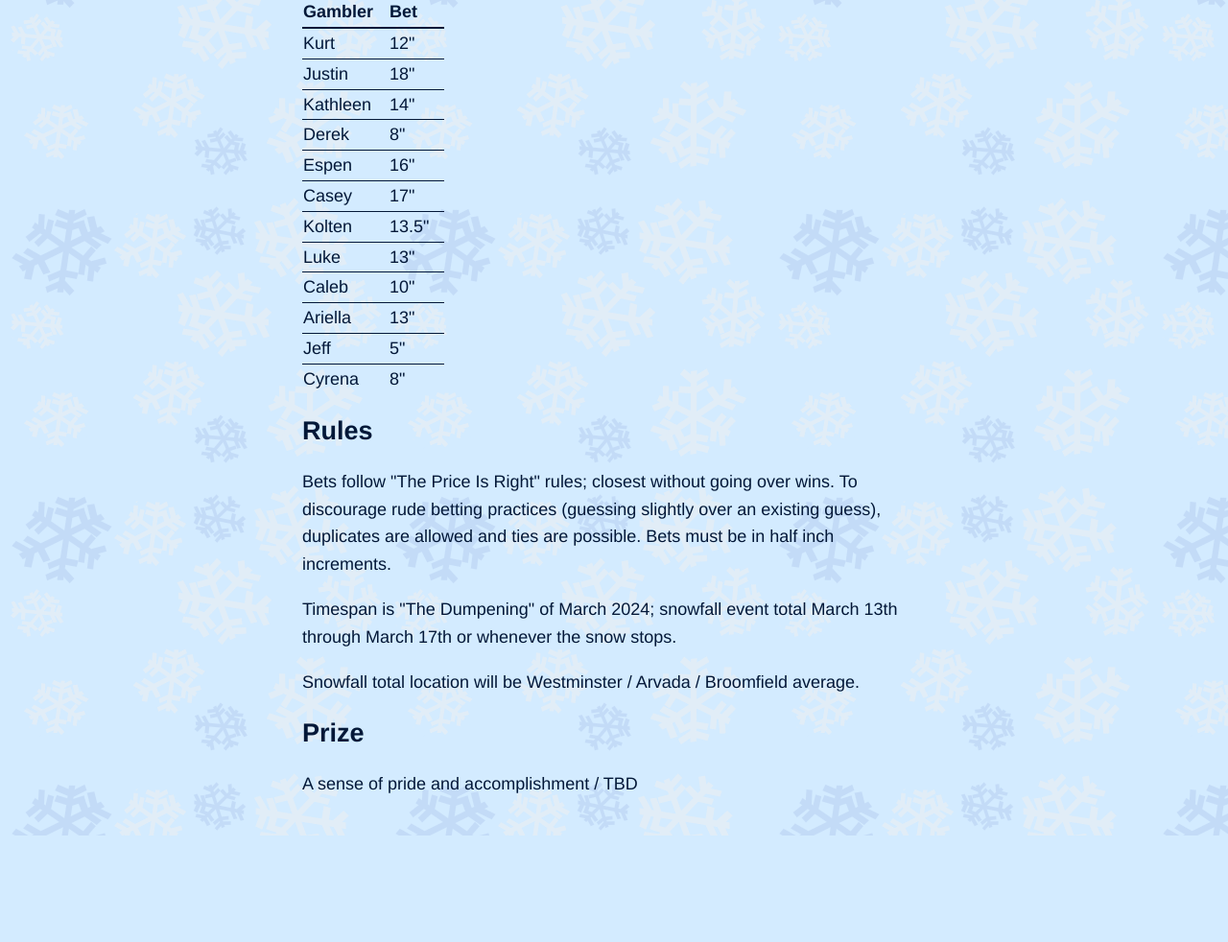
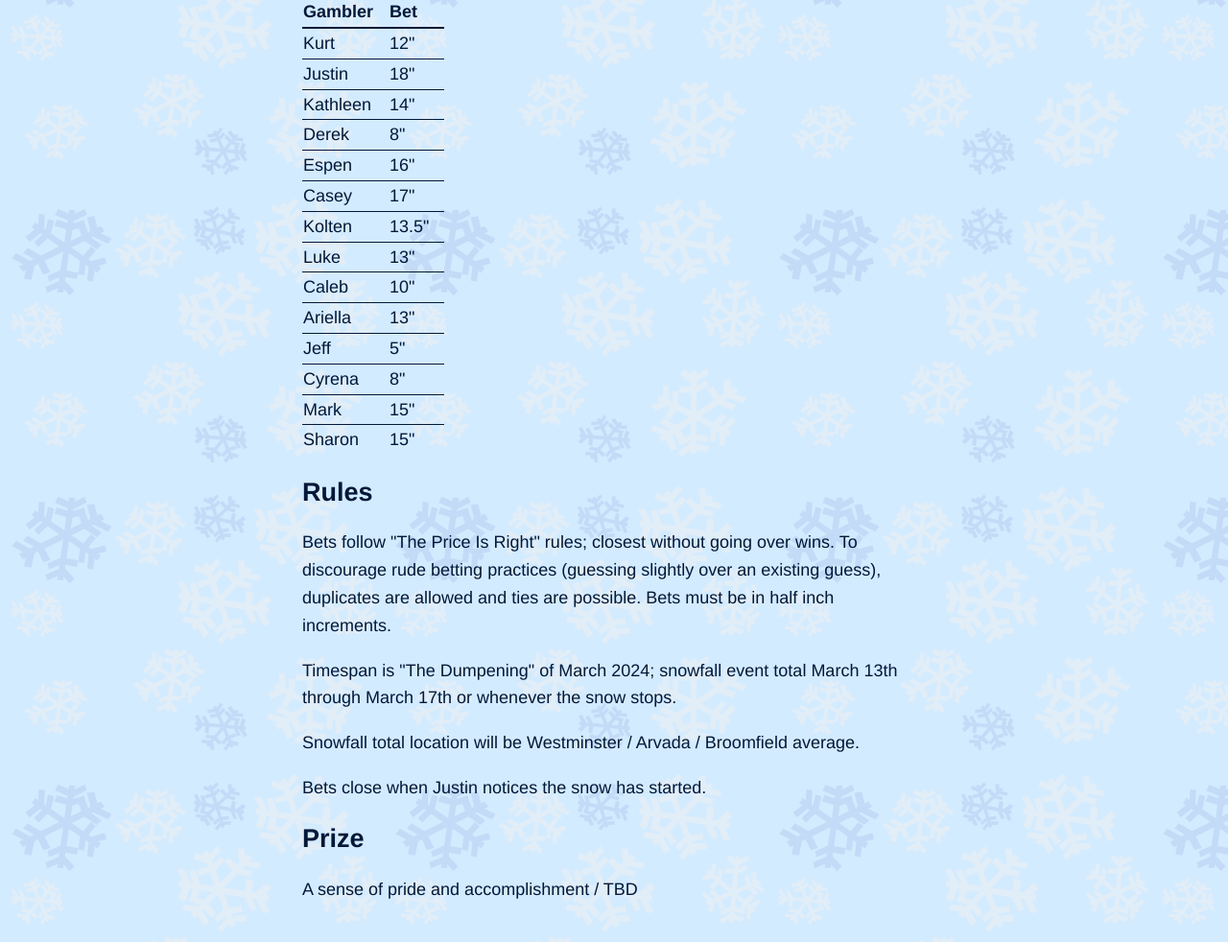
Before and after one commit to jtleniger/jtleniger.github.io, a plain HTML site: page index.html in a window 1280 px wide. Shown: the part 110-1092 px from the top of the page at 96% size. Before the commit the page ends 981 px from the top, so only its background shows below. Drawn offline with Linux system fonts and the light colour scheme.

Commit message:
Update index.html

```diff
--- a/index.html
+++ b/index.html
@@ -102,6 +102,12 @@
             <tr>
                 <td>Cyrena</td><td>8"</td>
             </tr>
+            <tr>
+                <td>Mark</td><td>15"</td>
+            </tr>
+            <tr>
+                <td>Sharon</td><td>15"</td>
+            </tr>
         </tbody>
     </table>
     <h2>Rules</h2>
@@ -114,6 +120,9 @@
     <p>
         Snowfall total location will be Westminster / Arvada / Broomfield average.
     </p>
+    <p>
+        Bets close when Justin notices the snow has started.
+    </p>
     <h2>Prize</h2>
     <p>
         A sense of pride and accomplishment / TBD
```
